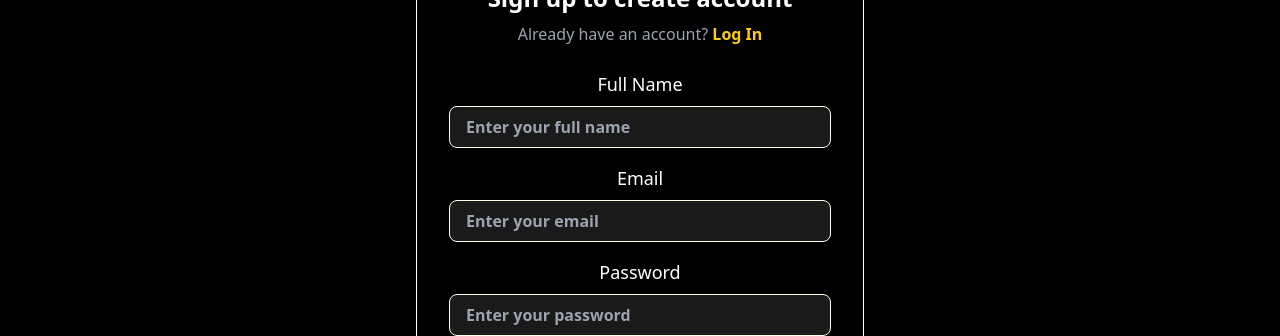
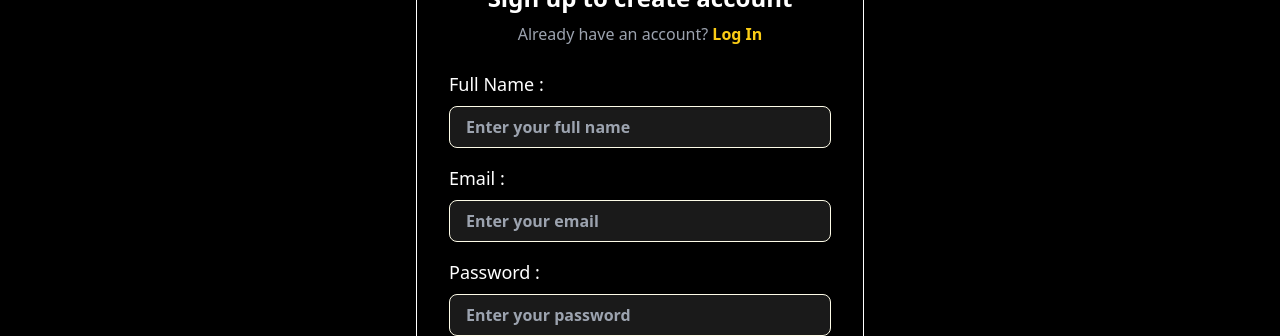
Before and after one commit to taahir-khhan/FullStack-Blog-App, a React (Vite) app: page /signup in a window 1280 px wide. Shown: the part 269-605 px from the top of the page. Built offline with nearby package versions, Linux system fonts and the light colour scheme; no server answers.

Commit message:
almost all the components are ready

```diff
--- a/src/App.jsx
+++ b/src/App.jsx
@@ -27,11 +27,7 @@ function App() {
   return (
     <div className='min-h-screen flex flex-col bg-black'>
       <Toaster position='top-right' />
-
-      {/* Header */}
       <Header />
-
-      {/* Main Content with Animation */}
       <main className='flex-grow'>
         <AnimatePresence mode='wait'>
           {loading ? (
@@ -44,8 +40,6 @@ function App() {
           )}
         </AnimatePresence>
       </main>
-
-      {/* Footer */}
       <Footer />
     </div>
   );
--- a/src/Pages/Home.jsx
+++ b/src/Pages/Home.jsx
@@ -1,8 +1,6 @@
 import { motion } from "framer-motion";
-import React, { useEffect, useState } from "react";
 import { useNavigate } from "react-router-dom";
-import appwriteService from "../appwrite/config";
-import { Button, Container, PostCard } from "../components";
+import { Button, Container } from "../components";
 
 function Home() {
   const navigate = useNavigate();
--- a/src/Pages/Post.jsx
+++ b/src/Pages/Post.jsx
@@ -28,7 +28,7 @@ export default function Post() {
     appwriteService.deletePost(post.$id).then((status) => {
       if (status) {
         appwriteService.deleteFile(post.featuredImage);
-        navigate("/");
+        navigate("/all-post");
       }
     });
   };
--- a/src/components/Input.jsx
+++ b/src/components/Input.jsx
@@ -1,15 +1,15 @@
-import React, { useId } from "react";
+import React, { forwardRef } from "react";
 
-const Input = React.forwardRef(function Input(
+const Input = forwardRef(function Input(
   { type = "text", label, className = "", ...props },
   ref
 ) {
-  const uniqueId = useId();
-
   return (
     <div className='flex flex-col gap-2'>
       {label && (
-        <label className='text-lg font-medium text-white'>{label}</label>
+        <label className='text-lg font-medium text-white text-left'>
+          {label} :
+        </label>
       )}
       <input
         type={type}
--- a/src/components/Post-from/PostForm.jsx
+++ b/src/components/Post-from/PostForm.jsx
@@ -54,7 +54,7 @@ function PostForm({ post }) {
         }
 
         // Create a new post
-        const newPost = await appwriteService.createPost({
+        await appwriteService.createPost({
           ...data,
           userId: userData.$id,
           featuredImage: fileId,
@@ -95,11 +95,11 @@ function PostForm({ post }) {
     };
   }, [watch, slugTransform, setValue]);
 
-  // useEffect(() => {
-  //   if (isPosted) {
-  //     navigate(`/post/${newPost.$id}`);
-  //   }
-  // }, [isPosted, setIsPosted]);
+  useEffect(() => {
+    if (isPosted) {
+      navigate("/all-post");
+    }
+  }, [isPosted, setIsPosted]);
 
   return (
     <form onSubmit={handleSubmit(submit)} className='space-y-6'>
--- a/src/components/RTE.jsx
+++ b/src/components/RTE.jsx
@@ -4,7 +4,6 @@ import { Controller } from "react-hook-form";
 import conf from "../config/conf";
 
 function RTE({ name, control, label, defaultValue = "" }) {
-  // console.log(conf.tinyMceApiKey);
   return (
     <div className='w-full'>
       {label && (
```
